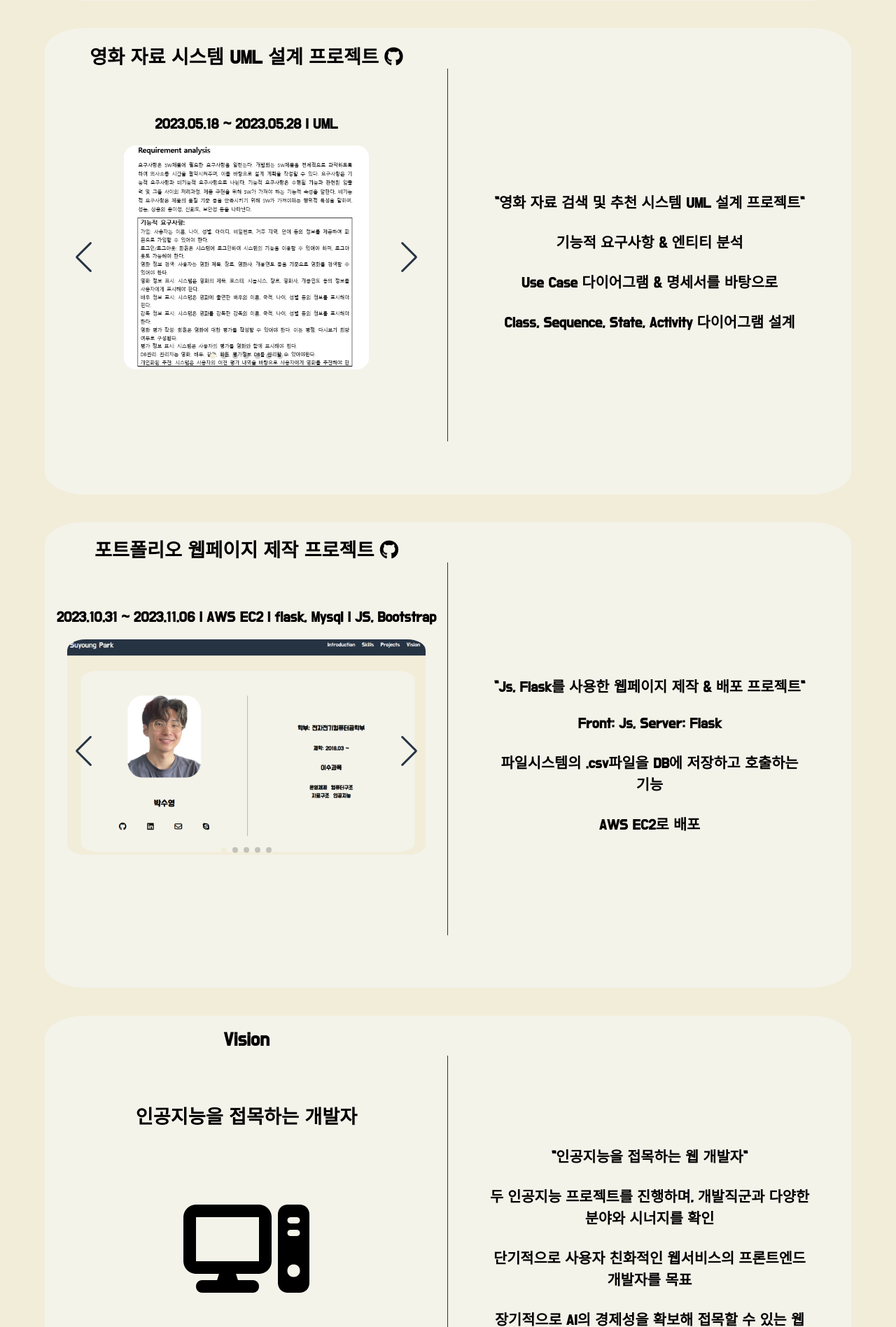
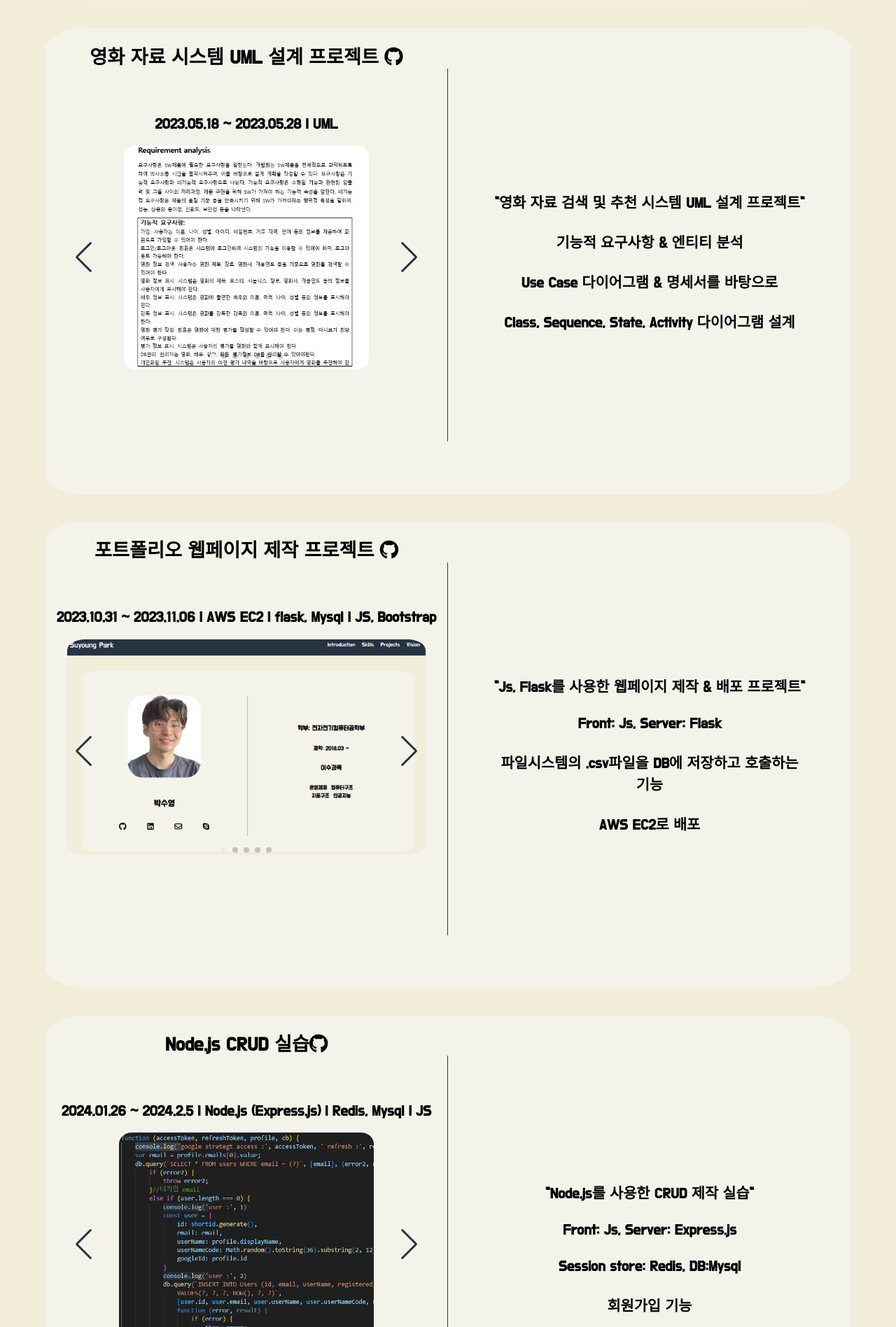
Before and after one commit to vvvv1111vvvv/webPortfolio, a Flask app: template package1/templates/index.html in a window 1280 px wide. Shown: the part 2910-4807 px from the top of the page at 70% size. Run offline with Flask 3, Linux system fonts and the light colour scheme; the template is opened without the code that fills it, so the values that code supplies are empty; parts of the project's set-up code (start-up, migrations or seed data) failed here and were passed over; some libraries are stand-ins or nearby versions.

Commit message:
feat: add pratice

```diff
--- a/package1/run.py
+++ b/package1/run.py
@@ -1,6 +1,8 @@
 #for development test
-#from app import app
 
 
-#if __name__ == '__main__':
+# from app import app
+
+
+# if __name__ == '__main__':
 #    app.run(port=5001, host ='0.0.0.0', debug=True)
--- a/package1/templates/index.html
+++ b/package1/templates/index.html
@@ -10,8 +10,8 @@
   <link rel="preconnect" href="https://fonts.gstatic.com" crossorigin>
   <script src="https://kit.fontawesome.com/6b889cae7a.js" crossorigin="anonymous"></script>
   <link href="https://fonts.googleapis.com/css2?family=Do+Hyeon&family=Open+Sans&display=swap" rel="stylesheet">
-  <link rel="stylesheet" href="https://cdn.jsdelivr.net/npm/swiper@11/swiper-bundle.min.css"/>
-  <link rel="icon" href="../static/icon/favicon.ico"/>
+  <link rel="stylesheet" href="https://cdn.jsdelivr.net/npm/swiper@11/swiper-bundle.min.css" />
+  <link rel="icon" href="../static/icon/favicon.ico" />
   <script src="https://cdn.jsdelivr.net/npm/swiper@11/swiper-bundle.min.js"></script>
   <!-- <script src="../static/css/bootstrap-5.3.2/dist/js/bootstrap.bundle.js"></script> -->
 </head>
@@ -26,16 +26,16 @@
         <li><a id="masthead-b">Introduction</a></li>
         <li><a id="skills-b">Skills</a></li>
         <li><a id="projects1-b">Projects</a></li>
-        <li><a id="vision-b">Vision</a></li>
+        <li><a id="practice-b">Practice</a></li>
       </ul>
       <a class="navbar-toggleBtn">
         <i class="fa-solid fa-bars"></i>
       </a>
     </nav>
     <script>
-      const toggleBtn=document.querySelector('.navbar-toggleBtn');
-      const menu=document.querySelector('.navbar-menu');
-      toggleBtn.addEventListener('click', ()=>{
+      const toggleBtn = document.querySelector('.navbar-toggleBtn');
+      const menu = document.querySelector('.navbar-menu');
+      toggleBtn.addEventListener('click', () => {
         menu.classList.toggle('active')
       });
 
@@ -48,9 +48,9 @@
           var offset = (window.innerHeight - sectionElement.scrollHeight) / 2;
           console.log("var offset:", offset);
           console.log("Target offsetTop:", sectionElement.offsetTop);
-          console.log("offsetTop-offset:",sectionElement.offsetTop - offset)
+          console.log("offsetTop-offset:", sectionElement.offsetTop - offset)
           window.scrollTo({
-            top: sectionElement.offsetTop - offset-70,
+            top: sectionElement.offsetTop - offset - 70,
             behavior: 'smooth'
           });
 
@@ -58,33 +58,33 @@
         }
       }
       var target_location_mastheada = document.getElementById("masthead-a");
-      if (target_location_mastheada){
-      target_location_mastheada.addEventListener("click", function(){
+      if (target_location_mastheada) {
+        target_location_mastheada.addEventListener("click", function () {
           scrollToSection("masthead")
         })
       }
       var target_location_mastheadb = document.getElementById("masthead-b");
-      if (target_location_mastheadb){
-      target_location_mastheadb.addEventListener("click", function(){
+      if (target_location_mastheadb) {
+        target_location_mastheadb.addEventListener("click", function () {
           scrollToSection("masthead")
         })
       }
       var target_location_skills = document.getElementById("skills-b");
-      if (target_location_skills){
-      target_location_skills.addEventListener("click", function(){
+      if (target_location_skills) {
+        target_location_skills.addEventListener("click", function () {
           scrollToSection("skills")
         })
       }
       var target_location_projects1 = document.getElementById("projects1-b");
-      if (target_location_projects1){
-      target_location_projects1.addEventListener("click", function(){
+      if (target_location_projects1) {
+        target_location_projects1.addEventListener("click", function () {
           scrollToSection("projects1")
         })
       }
-      var target_location_vision = document.getElementById("vision-b");
-      if (target_location_vision){
-      target_location_vision.addEventListener("click", function(){
-        scrollToSection("vision")
+      var target_location_practice = document.getElementById("practice-b");
+      if (target_location_practice) {
+        target_location_practice.addEventListener("click", function () {
+          scrollToSection("practice")
         })
       }
     </script>
@@ -95,12 +95,19 @@
         <div class="first-page" id='masthead'>
           <div class="first-page-photo">
             <img src="../static/images/view/profile/profile.jpg" class="first-page-photo-img"
-                  alt="suyoung profile image"></div>
-          <div class="first-page-name"><h1>박수영</h1></div>
-          <div class="first-page-git"  onclick="location.href='https://github.com/vvvv1111vvvv'"><i class="fa-brands fa-github" style="cursor: pointer;"></i></div>
-          <div class="first-page-linkedin"  onclick="location.href='https://www.linkedin.com/in/suyoung-park9876/'"><i class="fa-brands fa-linkedin" style="cursor: pointer;"></i></div>
-          <div class="first-page-mail" onclick="location.href='mailto:suyoung1999mail@gmail.com'"><i class="fa-regular fa-envelope" style="cursor: pointer;"></i></div>
-          <div class="first-page-phone"  onclick="location.href='skype:live:1e0cf50a098eb20d?chat'"><i class="fa-brands fa-skype" style="cursor: pointer;"></i></div>
+              alt="suyoung profile image">
+          </div>
+          <div class="first-page-name">
+            <h1>박수영</h1>
+          </div>
+          <div class="first-page-git" onclick="location.href='https://github.com/vvvv1111vvvv'"><i
+              class="fa-brands fa-github" style="cursor: pointer;"></i></div>
+          <div class="first-page-linkedin" onclick="location.href='https://www.linkedin.com/in/suyoung-park9876/'"><i
+              class="fa-brands fa-linkedin" style="cursor: pointer;"></i></div>
+          <div class="first-page-mail" onclick="location.href='mailto:suyoung1999mail@gmail.com'"><i
+              class="fa-regular fa-envelope" style="cursor: pointer;"></i></div>
+          <div class="first-page-phone" onclick="location.href='skype:live:1e0cf50a098eb20d?chat'"><i
+              class="fa-brands fa-skype" style="cursor: pointer;"></i></div>
           <div class="first-page-line"></div>
           <div class="first-page-univname">
             <h2>학부: 전자전기컴퓨터공학부</h2>
@@ -115,25 +122,52 @@
       </div>
       <div class="box-item">
         <div class="second-page" id="skills">
-          <div class="second-page-title"><h1>Skills</h1></div>
+          <div class="second-page-title">
+            <h1>Skills</h1>
+          </div>
           <div class="second-page-line"></div>
-          <article class="second-page-1-title"><h2>인공지능 KOSPI 예측 프로젝트</h2><h3>2022.06.28 ~ 2022.07.18</h3></article>
-          <article class="second-page-1-skills"><h2>LSTM model | Pandas, Numpy, Keras</h2></article>
-          <article class="second-page-2-title"><h2>안드로이드 임베디드 시스템 숫자 인식 및 이미치 처리 애플리케이션 제작 프로젝트</h2><h3>2022.11.11 ~ 2022.12.15</h3></article>
-          <article class="second-page-2-skills"><h2>OpenCV, OpenCL | Linux | Java, C</h2></article>
-          <article class="second-page-3-title"><h2>영화 자료 시스템 UML 설계 프로젝트</h2><h3>2023.05.18 ~ 2023.05.28</h3></article>
-          <article class="second-page-3-skills"><h2>UML</h2></article>
-          <article class="second-page-4-title"><h2>포트폴리오 웹페이지 제작 프로젝트</h2><h3>2023.10.31 ~ 2023.11.06</h3></article>
-          <article class="second-page-4-skills"><h2>AWS EC2 | flask, Mysql | JS, Bootstrap</h2></article>
+          <article class="second-page-1-title">
+            <h2>인공지능 KOSPI 예측 프로젝트</h2>
+            <h3>2022.06.28 ~ 2022.07.18</h3>
+          </article>
+          <article class="second-page-1-skills">
+            <h2>LSTM model | Pandas, Numpy, Keras</h2>
+          </article>
+          <article class="second-page-2-title">
+            <h2>안드로이드 임베디드 시스템 숫자 인식 및 이미지 처리 애플리케이션 제작 프로젝트</h2>
+            <h3>2022.11.11 ~ 2022.12.15</h3>
+          </article>
+          <article class="second-page-2-skills">
+            <h2>OpenCV, OpenCL | Linux | Java, C</h2>
+          </article>
+          <article class="second-page-3-title">
+            <h2>영화 자료 시스템 UML 설계 프로젝트</h2>
+            <h3>2023.05.18 ~ 2023.05.28</h3>
+          </article>
+          <article class="second-page-3-skills">
+            <h2>UML</h2>
+          </article>
+          <article class="second-page-4-title">
+            <h2>포트폴리오 웹페이지 제작 프로젝트</h2>
+            <h3>2023.10.31 ~ 2023.11.06</h3>
+          </article>
+          <article class="second-page-4-skills">
+            <h2>AWS EC2 | flask, Mysql | JS, Bootstrap</h2>
+          </article>
         </div>
       </div>
       <div class="box-item">
         <div class="project-page1" id="projects1">
           <div class="project-page1-line"></div>
-          <div class ="project-page1-title" onclick="location.href='https://github.com/vvvv1111vvvv/KOSPI-Index-Predicting-Project__2022-summer'"><h1>인공지능 KOSPI 예측 프로젝트 <i class="fa-brands fa-github"></i></h1></div>
+          <div class="project-page1-title"
+            onclick="location.href='https://github.com/vvvv1111vvvv/KOSPI-Index-Predicting-Project__2022-summer'">
+            <h1>인공지능 KOSPI 예측 프로젝트 <i class="fa-brands fa-github"></i></h1>
+          </div>
 
-          <div class = "project-page1-feature"><h2>2022.06.28 ~ 2022.07.18 | LSTM model | Pandas, Numpy, Keras</h2></div>
-          <div class = "project-page1-image">
+          <div class="project-page1-feature">
+            <h2>2022.06.28 ~ 2022.07.18 | LSTM model | Pandas, Numpy, Keras</h2>
+          </div>
+          <div class="project-page1-image">
             <canvas id="myChart"></canvas>
             <script src="https://cdn.jsdelivr.net/npm/chart.js@4.0.1/dist/chart.umd.min.js"></script>
             <script>
@@ -162,7 +196,7 @@
 
               var options = {
                 //responsive:true,
-                maintainAspectRatio : false,
+                maintainAspectRatio: false,
                 scales: {
                   x: {
                     type: 'linear',
@@ -184,19 +218,26 @@
               });
             </script>
           </div>
-          <article class = "project-page1-abstract"><h2>"인공지능을 실물 경제에 접목시켜 KOSPI를 예측하는 프로젝트"<br><br>
+          <article class="project-page1-abstract">
+            <h2>"인공지능을 실물 경제에 접목시켜 KOSPI를 예측하는 프로젝트"<br><br>
               2015.07.24 ~ 2021.06.30 기간의 실물경제 지표를 사용하여<br><br> KOSPI와의 상관관계를 확인, LSTM모델로 학습<br><br>
-            결과로 2021.07.01 ~ 2022.07.01 기간의 KOSPI지수를 도출</h2></article>
-          <div class = "project-page1-link"></div>
+              결과로 2021.07.01 ~ 2022.07.01 기간의 KOSPI지수를 도출</h2>
+          </article>
+          <div class="project-page1-link"></div>
         </div>
       </div>
       <div class="box-item">
         <div class="project-page1" id="projects2">
           <div class="project-page1-line"></div>
-          <div class ="project-page1-title" onclick="location.href='https://github.com/vvvv1111vvvv/Number-Classification-and-Image-Processing-on-Android-Embedde__Applied-Microprocessor-Lab__2022-fall'"><h1>안드로이드 임베디드 시스템 이미치 처리 및 숫자 인식 애플리케이션 제작 프로젝트 <i class="fa-brands fa-github"></i></h1></div>
+          <div class="project-page1-title"
+            onclick="location.href='https://github.com/vvvv1111vvvv/Number-Classification-and-Image-Processing-on-Android-Embedde__Applied-Microprocessor-Lab__2022-fall'">
+            <h1>안드로이드 임베디드 시스템 이미지 처리 및 숫자 인식 애플리케이션 제작 프로젝트 <i class="fa-brands fa-github"></i></h1>
+          </div>
 
-          <div class = "project-page1-feature"><h2>2022.11.11 ~ 2022.12.15 | OpenCV, OpenCL | Linux | Java, C</h2></div>
-          <div class = "project-page1-slide">
+          <div class="project-page1-feature">
+            <h2>2022.11.11 ~ 2022.12.15 | OpenCV, OpenCL | Linux | Java, C</h2>
+          </div>
+          <div class="project-page1-slide">
             <div class="swiper">
               <div class="swiper-wrapper">
                 <div class="swiper-slide"><img src="../static/images/view/projects2/projects2-1.PNG"
@@ -219,18 +260,25 @@
               <div class="swiper-button-next"></div>
             </div>
           </div>
-          <article class = "project-page1-abstract"><h2>"안드로이드 기반의 이미지 처리 & 숫자 인식 프로젝트"<br><br>
+          <article class="project-page1-abstract">
+            <h2>"안드로이드 기반의 이미지 처리 & 숫자 인식 프로젝트"<br><br>
               OpenCV, OpenCL을 활용: 원본, Blur, Edge-detection 이미지 생성<br><br> MNIST를 활용해 이미지별 숫자를 분류<br><br>
-            각 이미지별 숫자 인식 결과를 도출</h2></article>
+              각 이미지별 숫자 인식 결과를 도출</h2>
+          </article>
         </div>
       </div>
       <div class="box-item">
         <div class="project-page1" id="projects3">
           <div class="project-page1-line"></div>
-          <div class ="project-page1-title" onclick="location.href='https://github.com/vvvv1111vvvv/UML-project__Software-Enginnering-class__2023-spring'"><h1>영화 자료 시스템 UML 설계 프로젝트 <i class="fa-brands fa-github"></i></h1></div>
+          <div class="project-page1-title"
+            onclick="location.href='https://github.com/vvvv1111vvvv/UML-project__Software-Enginnering-class__2023-spring'">
+            <h1>영화 자료 시스템 UML 설계 프로젝트 <i class="fa-brands fa-github"></i></h1>
+          </div>
 
-          <div class = "project-page1-feature"><h2>2023.05.18 ~ 2023.05.28 | UML</h2></div>
-          <div class = "project-page1-slide">
+          <div class="project-page1-feature">
+            <h2>2023.05.18 ~ 2023.05.28 | UML</h2>
+          </div>
+          <div class="project-page1-slide">
             <div class="swiper">
               <div class="swiper-wrapper">
                 <div class="swiper-slide"><img src="../static/images/view/projects3/projects3-1.PNG"
@@ -253,17 +301,23 @@
               <div class="swiper-button-next"></div>
             </div>
           </div>
-          <article class = "project-page1-abstract"><h2>"영화 자료 검색 및 추천 시스템 UML 설계 프로젝트"<br><br>
-            기능적 요구사항 & 엔티티 분석<br><br>Use Case 다이어그램 & 명세서를 바탕으로 <br><br>Class, Sequence, State, Activity 다이어그램 설계</h2></article>
+          <article class="project-page1-abstract">
+            <h2>"영화 자료 검색 및 추천 시스템 UML 설계 프로젝트"<br><br>
+              기능적 요구사항 & 엔티티 분석<br><br>Use Case 다이어그램 & 명세서를 바탕으로 <br><br>Class, Sequence, State, Activity 다이어그램 설계</h2>
+          </article>
         </div>
       </div>
       <div class="box-item">
         <div class="project-page1" id="projects4">
           <div class="project-page1-line"></div>
-          <div class ="project-page1-title" onclick="location.href='https://github.com/vvvv1111vvvv/webPortfolio'"><h1>포트폴리오 웹페이지 제작 프로젝트 <i class="fa-brands fa-github"></i></h1></div>
+          <div class="project-page1-title" onclick="location.href='https://github.com/vvvv1111vvvv/webPortfolio'">
+            <h1>포트폴리오 웹페이지 제작 프로젝트 <i class="fa-brands fa-github"></i></h1>
+          </div>
 
-          <div class = "project-page1-feature"><h2>2023.10.31 ~ 2023.11.06 | AWS EC2 | flask, Mysql | JS, Bootstrap</h2></div>
-          <div class = "project-page1-slide">
+          <div class="project-page1-feature">
+            <h2>2023.10.31 ~ 2023.11.06 | AWS EC2 | flask, Mysql | JS, Bootstrap</h2>
+          </div>
+          <div class="project-page1-slide">
             <div class="swiper">
               <div class="swiper-wrapper">
                 <div class="swiper-slide"><img src="../static/images/view/projects4/projects4-1.PNG"
@@ -282,11 +336,51 @@
               <div class="swiper-button-next"></div>
             </div>
           </div>
-          <article class = "project-page1-abstract"><h2>"Js, Flask를 사용한 웹페이지 제작 & 배포 프로젝트"<br><br>
-            Front: Js, Server: Flask<br><br>파일시스템의 .csv파일을 DB에 저장하고 호출하는 기능<br><br>AWS EC2로 배포</h2></article>
+          <article class="project-page1-abstract">
+            <h2>"Js, Flask를 사용한 웹페이지 제작 & 배포 프로젝트"<br><br>
+              Front: Js, Server: Flask<br><br>파일시스템의 .csv파일을 DB에 저장하고 호출하는 기능<br><br>AWS EC2로 배포</h2>
+          </article>
         </div>
       </div>
       <div class="box-item">
+        <div class="project-page1" id="practice">
+          <div class="project-page1-line"></div>
+          <div class="project-page1-title"
+            onclick="location.href='https://github.com/vvvv1111vvvv/web-practice-nodejs'">
+            <h1>Node.js CRUD 실습<i class="fa-brands fa-github"></i></h1>
+          </div>
+
+          <div class="project-page1-feature">
+            <h2>2024.01.26 ~ 2024.2.5 | Node.js (Express.js) | Redis, Mysql | JS</h2>
+          </div>
+          <div class="project-page1-slide">
+            <div class="swiper">
+              <div class="swiper-wrapper">
+                <div class="swiper-slide"><img src="../static/images/view/projects5/project5-1.PNG"
+                    alt="img of Portfolio Project"></div>
+                <div class="swiper-slide"><img src="../static/images/view/projects5/project5-2.PNG"
+                    alt="img of Portfolio Project"></div>
+                <div class="swiper-slide"><img src="../static/images/view/projects5/project5-3.PNG"
+                    alt="img of Portfolio Project"></div>
+                <div class="swiper-slide"><img src="../static/images/view/projects5/project5-4.PNG"
+                    alt="img of Portfolio Project"></div>
+                <div class="swiper-slide"><img src="../static/images/view/projects5/project5-5.PNG"
+                    alt="img of Portfolio Project"></div>
+                <div class="swiper-slide"><img src="../static/images/view/projects5/project5-6.PNG"
+                    alt="img of Portfolio Project"></div>
+              </div>
+              <div class="swiper-pagination"></div>
+              <div class="swiper-button-prev"></div>
+              <div class="swiper-button-next"></div>
+            </div>
+          </div>
+          <article class="project-page1-abstract">
+            <h2>"Node.js를 사용한 CRUD 제작 실습"<br><br>
+              Front: Js, Server: Express.js<br><br>Session store: Redis, DB:Mysql<br><br>회원가입 기능</h2>
+          </article>
+        </div>
+      </div>
+      <!--<div class="box-item">
         <div class="vision-page" id="vision">
           <div class="vision-page-line"></div>
           <div class="vision-page-title"><h1>Vision</h1></div>
@@ -295,7 +389,7 @@
           <article class ="vision-page-article"><h2>"인공지능을 접목하는 웹 개발자"<br><br>
             두 인공지능 프로젝트를 진행하며, 개발직군과 다양한 분야와 시너지를 확인<br><br>단기적으로 사용자 친화적인 웹서비스의 프론트엔드 개발자를 목표<br><br>장기적으로 AI의 경제성을 확보해 접목할 수 있는 웹 개발자를 희망</h2></article>
         </div>
-      </div>
+      </div>-->
     </div>
   </main>
 </body>
```
Also changed, not shown: package1/static/images/view/projects5/project5-1.PNG (added), package1/static/images/view/projects5/project5-2.PNG (added), package1/static/images/view/projects5/project5-3.PNG (added), package1/static/images/view/projects5/project5-4.PNG (added), package1/static/images/view/projects5/project5-5.PNG (added), package1/static/images/view/projects5/project5-6.PNG (added). Lines whose indentation alone changed are shown as unchanged.
